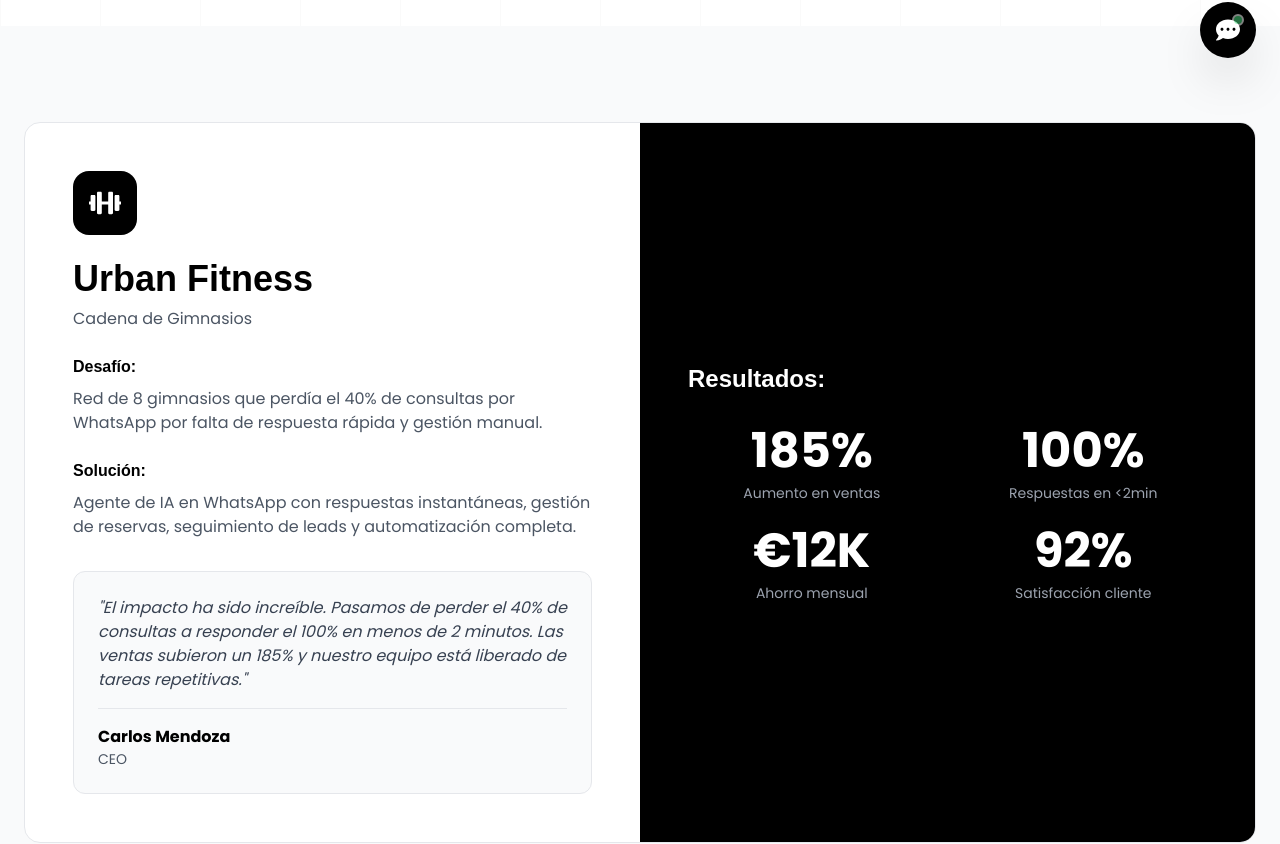
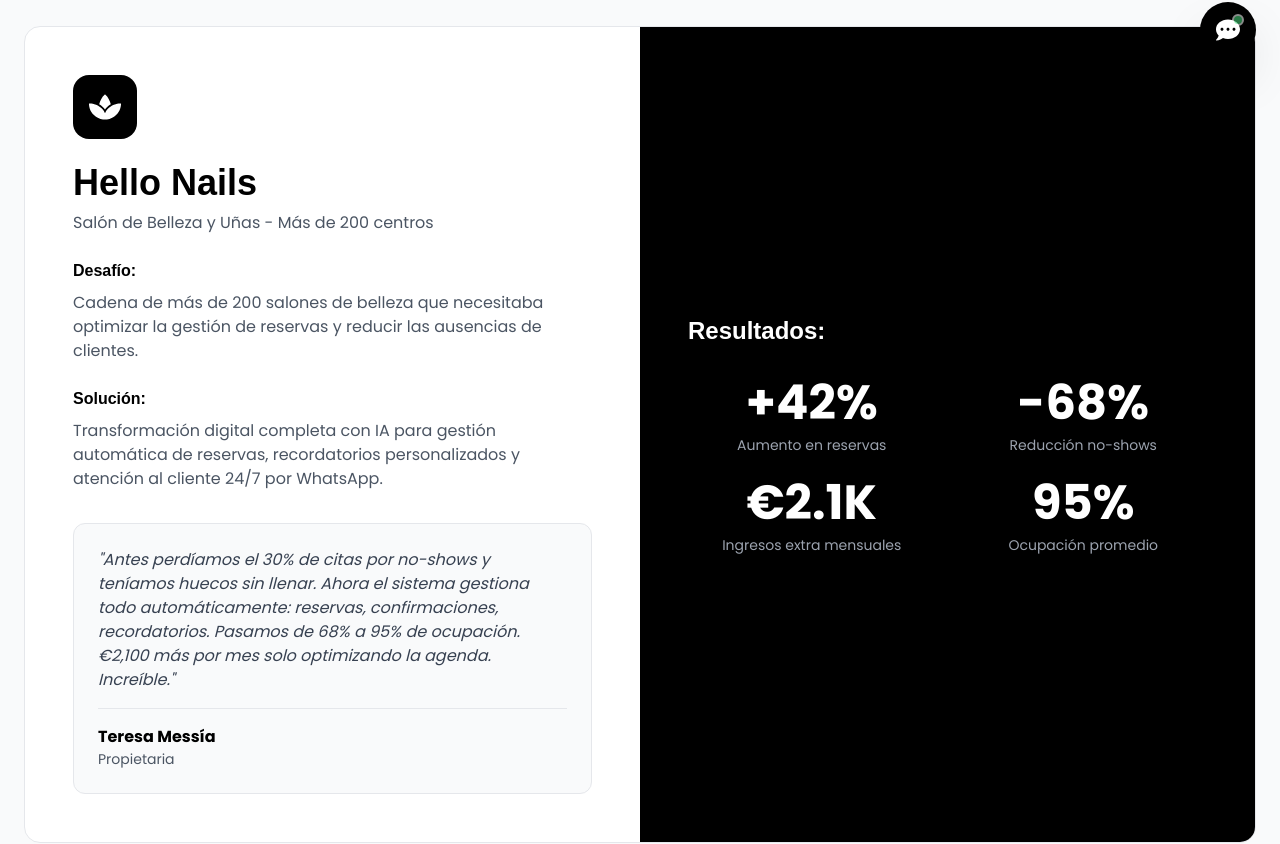
Before and after one commit to Aguti1902/nexgent-nueva-web, a Next.js app: page /casos-exito in a window 1280 px wide. Shown: the part 718-1562 px from the top of the page. Built offline with nearby package versions, Linux system fonts and the light colour scheme; a web font is replaced by a local one.

Commit message:
Remove Hello Nails testimonial, reduce hero padding, add Hello Nails featured case

```diff
--- a/components/cases/CasesHero.tsx
+++ b/components/cases/CasesHero.tsx
@@ -4,11 +4,11 @@
 
 export default function CasesHero() {
   return (
-    <section className="relative min-h-[70vh] flex items-center justify-center bg-white overflow-hidden pt-24">
+    <section className="relative min-h-[60vh] flex items-center justify-center bg-white overflow-hidden pt-24">
       {/* Grid sutil de fondo */}
       <div className="absolute inset-0 bg-[linear-gradient(rgba(0,0,0,0.02)_1px,transparent_1px),linear-gradient(90deg,rgba(0,0,0,0.02)_1px,transparent_1px)] bg-[size:100px_100px]" />
 
-      <div className="container-custom px-6 py-24 relative z-10">
+      <div className="container-custom px-6 py-12 relative z-10">
         <motion.div
           initial={{ opacity: 0, y: 30 }}
           animate={{ opacity: 1, y: 0 }}
--- a/components/cases/FeaturedCases.tsx
+++ b/components/cases/FeaturedCases.tsx
@@ -6,20 +6,20 @@
 
 const cases = [
   {
-    company: 'Urban Fitness',
-    industry: 'Cadena de Gimnasios',
-    icon: FaDumbbell,
-    description: 'Red de 8 gimnasios que perdía el 40% de consultas por WhatsApp por falta de respuesta rápida y gestión manual.',
-    solution: 'Agente de IA en WhatsApp con respuestas instantáneas, gestión de reservas, seguimiento de leads y automatización completa.',
+    company: 'Hello Nails',
+    industry: 'Salón de Belleza y Uñas - Más de 200 centros',
+    icon: FaSpa,
+    description: 'Cadena de más de 200 salones de belleza que necesitaba optimizar la gestión de reservas y reducir las ausencias de clientes.',
+    solution: 'Transformación digital completa con IA para gestión automática de reservas, recordatorios personalizados y atención al cliente 24/7 por WhatsApp.',
     results: [
-      { metric: '185%', label: 'Aumento en ventas' },
-      { metric: '100%', label: 'Respuestas en <2min' },
-      { metric: '€12K', label: 'Ahorro mensual' },
-      { metric: '92%', label: 'Satisfacción cliente' },
+      { metric: '+42%', label: 'Aumento en reservas' },
+      { metric: '-68%', label: 'Reducción no-shows' },
+      { metric: '€2.1K', label: 'Ingresos extra mensuales' },
+      { metric: '95%', label: 'Ocupación promedio' },
     ],
-    testimonial: 'El impacto ha sido increíble. Pasamos de perder el 40% de consultas a responder el 100% en menos de 2 minutos. Las ventas subieron un 185% y nuestro equipo está liberado de tareas repetitivas.',
-    author: 'Carlos Mendoza',
-    position: 'CEO',
+    testimonial: 'Antes perdíamos el 30% de citas por no-shows y teníamos huecos sin llenar. Ahora el sistema gestiona todo automáticamente: reservas, confirmaciones, recordatorios. Pasamos de 68% a 95% de ocupación. €2,100 más por mes solo optimizando la agenda. Increíble.',
+    author: 'Teresa Messía',
+    position: 'Propietaria',
   },
   {
     company: 'Style Studio',
--- a/components/cases/Testimonials.tsx
+++ b/components/cases/Testimonials.tsx
@@ -4,13 +4,6 @@
 import { FaStar } from 'react-icons/fa'
 
 const testimonials = [
-  {
-    name: 'Laura Martínez',
-    position: 'Directora de Operaciones',
-    company: 'Hello Nails',
-    rating: 5,
-    testimonial: 'La implementación fue rapidísima y los resultados superaron nuestras expectativas. El agente de IA gestiona cientos de conversaciones diarias con una naturalidad increíble.',
-  },
   {
     name: 'Carlos Ruiz',
     position: 'Propietario',
@@ -53,7 +46,7 @@
           </p>
         </motion.div>
 
-        <div className="grid grid-cols-1 md:grid-cols-2 gap-8 max-w-6xl mx-auto">
+        <div className="grid grid-cols-1 md:grid-cols-3 gap-8 max-w-7xl mx-auto">
           {testimonials.map((testimonial, index) => (
             <motion.div
               key={index}
```
